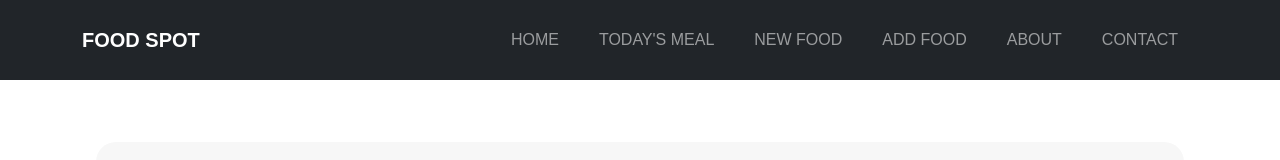
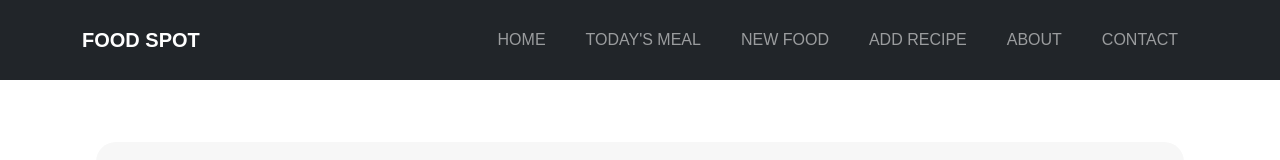
Before and after one commit to maasajal/FoodSpot, a React (Create React App) app: page / in a window 1280 px wide. Shown: the top 160 px of the page. Built offline with nearby package versions, Linux system fonts and the light colour scheme; no server answers.

Commit message:
randomly generate one meal

```diff
--- a/public/index.html
+++ b/public/index.html
@@ -7,7 +7,7 @@
     <meta name="theme-color" content="#000000" />
     <meta
       name="description"
-      content="Food Spot for food lover in Tampere!, Search your favourite food, randomly generate your meal, lunch"
+      content="Food Spot for Cook!, who has ambitious to be a chef, Search your favourite food items, randomly generate your meal, Find new food items, Add your new recipe to this new food items. Know about us and contact us for anything."
     />
     <!--
       manifest.json provides metadata used when your web app is installed on a
@@ -23,7 +23,7 @@
       work correctly both with client-side routing and a non-root public URL.
       Learn how to configure a non-root public URL by running `npm run build`.
     -->
-    <title>Food Spot for Food Lover</title>
+    <title>Food Spot for Cook!</title>
   </head>
   <body>
     <noscript>You need to enable JavaScript to run this app.</noscript>
--- a/src/App.js
+++ b/src/App.js
@@ -23,7 +23,7 @@ const App = () => {
         <Route path="/new-food" element={<NewFood />} />
         {/* <Route path="login" element={<Login />} />
         <Route path="admin" element={<RequireAuth><AdminNews /></RequireAuth>} /> */}
-        <Route path="/add-food" element={<AddFood />} />
+        <Route path="/add-recipe" element={<AddFood />} />
         <Route path="/about" element={<About />} />
         <Route path="/contact" element={<About />} />
         <Route
--- a/src/components/header/Header.js
+++ b/src/components/header/Header.js
@@ -20,10 +20,10 @@ const Header = () => {
               <Nav.Link href="/today-meal">Today's meal</Nav.Link>
               <Nav.Link href="/new-food">New Food</Nav.Link>
               <Nav.Link
-                href="/add-food"
+                href="/add-recipe"
                 title="Admin login. user id and password required"
               >
-                Add Food
+                Add Recipe
               </Nav.Link>
               <Nav.Link href="/about">About</Nav.Link>
               <Nav.Link href="/contact">Contact</Nav.Link>
--- a/src/pages/today'sMeal/TodayMeal.js
+++ b/src/pages/today'sMeal/TodayMeal.js
@@ -91,7 +91,7 @@ const TodayMeal = () => {
       <Row>
         <Col>
           <button onClick={fetchRandomFood} className="random-meal-btn">
-            Lottery today Food
+            Lottery Meal
           </button>
           {isLoading ? (
             <section>
@@ -101,7 +101,7 @@ const TodayMeal = () => {
             <> {mealContent} </>
           )}
         </Col>
-        <Col>
+        {/* <Col>
           <button onClick={fetchRandomMeal} className="random-meal-btn">
             Lottery Meal
           </button>
@@ -112,7 +112,7 @@ const TodayMeal = () => {
           ) : (
             <section> {content} </section>
           )}
-        </Col>
+        </Col> */}
       </Row>
     </main>
   );
```
Also changed, not shown: 1 other file (tests, documents, lock files or other folders).
